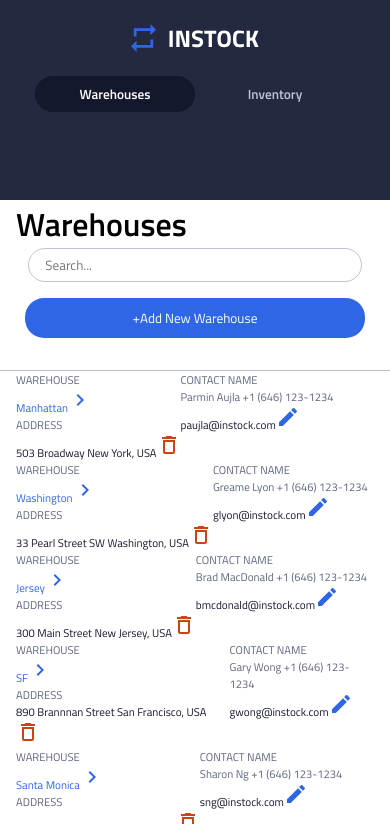
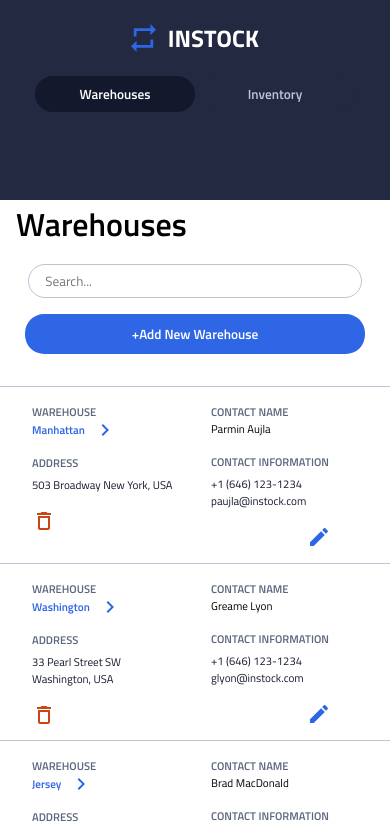
Before and after one commit to ShirinSadeghii/instock-frontend, a React (Create React App) app: page / in a window 390 px wide. Shown: the top 824 px of the page. Built offline with nearby package versions, Linux system fonts and the light colour scheme.

Commit message:
add font weight and padding/margin to mobile warehouses page

```diff
--- a/src/components/WarehouseList/WarehouseList.jsx
+++ b/src/components/WarehouseList/WarehouseList.jsx
@@ -38,7 +38,11 @@ function WarehouseList() {
                   </p>
                   <p className="warehouseListContainer__detailsInfo--alt">
                     {info.warehouse_name}
-                    <img src={arrowRight} alt="arrowRight" />
+                    <img
+                      className="warehouseListContainer__arrowLogo"
+                      src={arrowRight}
+                      alt="arrowRight"
+                    />
                   </p>
                   <p className="warehouseListContainer__detailsTitle">
                     ADDRESS
@@ -46,20 +50,35 @@ function WarehouseList() {
 
                   <p className="warehouseListContainer__detailsInfo">
                     {info.address} {info.city}, {info.country}
-                    <img src={trashBin} alt="trashbin" />
                   </p>
+                  <span>
+                    <img
+                      className="warehouseListContainer__binIcon"
+                      src={trashBin}
+                      alt="trashbin"
+                    />
+                  </span>
                 </div>
                 <div className="warehouseListContainer__detailsBox--right">
                   <p className="warehouseListContainer__detailsTitle">
                     CONTACT NAME
                   </p>
+                  <p className="warehouseListContainer__detailsInfo--altName">
+                    {info.contact_name}
+                  </p>
                   <p className="warehouseListContainer__detailsTitle">
-                    {info.contact_name} {info.contact_phone}
+                    CONTACT INFORMATION
                   </p>
                   <p className="warehouseListContainer__detailsInfo">
-                    {info.contact_email}
-                    <img src={pen} alt="editPen" />
+                    {info.contact_phone} {info.contact_email}
                   </p>
+                  <span className="warehouseListContainer__penIcon--box">
+                    <img
+                      className="warehouseListContainer__penIcon"
+                      src={pen}
+                      alt="editPen"
+                    />
+                  </span>
                 </div>
               </li>
             );
--- a/src/components/WarehouseList/warehouseList.scss
+++ b/src/components/WarehouseList/warehouseList.scss
@@ -8,6 +8,8 @@
 
   &__title {
     margin-left: 1rem;
+    margin-bottom: 1rem;
+    margin-right: 1rem;
   }
   &__titleBox {
     display: flex;
@@ -33,14 +35,15 @@
     background-color: $Instock-Indigo;
     margin-bottom: 2rem;
     border: none;
+    font-weight: 600;
   }
   &__detailsBox {
     display: flex;
     padding: 0;
     flex-wrap: wrap;
     flex-direction: column;
-    border-top: solid 0.1rem $Cloud;
-    border-bottom: solid 0.1rem $Cloud;
+    // border-top: solid 0.1rem $Cloud;
+    // border-bottom: solid 0.1rem $Cloud;
     list-style-type: none;
     font-size: 0.7rem;
 
@@ -48,6 +51,13 @@
   }
   &__detailsBox--list {
     display: flex;
+    border-top: solid 0.1rem $Cloud;
+    // border-bottom: solid 0.1rem $Cloud;
+    height: 10rem;
+    padding-left: 1rem;
+    padding-right: 1rem;
+    padding-top: 1rem;
+    justify-content: center;
   }
   &__detailsBox--left {
     display: flex;
@@ -55,22 +65,50 @@
     flex-direction: column;
     // flex-direction: column;
     margin-left: 1rem;
+    width: 42%;
+    margin-right: 2rem;
   }
   &__detailsBox--right {
     // background-color: chartreuse;
     flex-direction: column;
     margin-right: 1rem;
+    width: 42%;
 
     display: flex;
   }
   &__detailsTitle {
     color: $Slate;
+    font-weight: 600;
+    padding-bottom: 0.3rem;
+    // padding-top: 0.1rem;
   }
   &__detailsInfo {
     color: $Instock-Black;
+    // padding-bottom: 0.1rem;
   }
   &__detailsInfo--alt {
     color: $Instock-Indigo;
+    padding-bottom: 1rem;
+    margin-top: -0.9rem;
+    font-weight: 600;
+  }
+  &__detailsInfo--altName {
+    padding-bottom: 1rem;
+    margin-top: -0.3rem;
+  }
+  &__arrowLogo {
+    position: relative;
+    top: 0.5rem;
+    left: 0.5rem;
+  }
+  &__binIcon {
+    margin-top: 1rem;
+  }
+  &__penIcon {
+    margin-top: 1rem;
+  }
+  &__penIcon--box {
+    margin-left: 6rem;
   }
 }
 ::placeholder {
```
